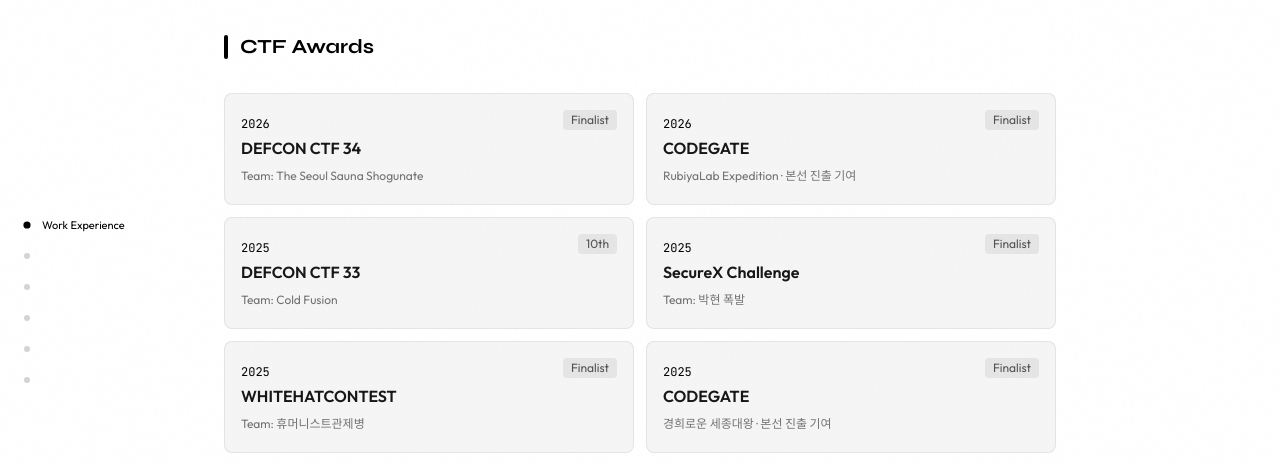
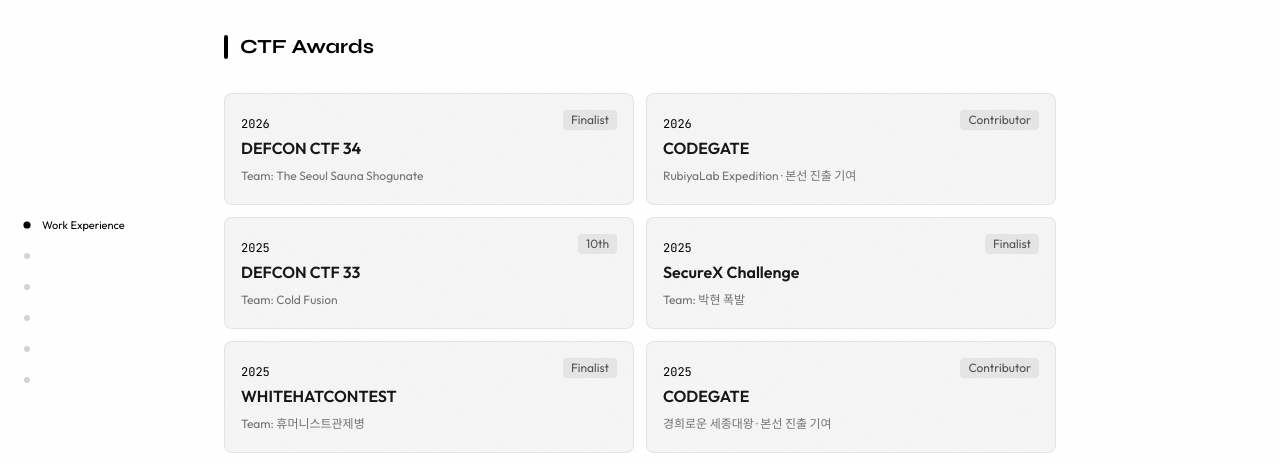
Before and after one commit to filime/filime.github.io, a Jekyll site: the page built from index.html, in a window 1280 px wide and 900 px high, scrolled down 988 px. Shown: the part 148-612 px from the top of the window. Built offline with Jekyll 4.4.1, drawn with Linux system fonts in a browser that asks for light colours.

Commit message:
Update Codegate contribution labels

```diff
--- a/index.html
+++ b/index.html
@@ -92,11 +92,11 @@
     <h2 id="ctf-title" class="resume-heading"><span></span>CTF Awards</h2>
     <div class="award-grid">
       <article class="award-card"><div class="award-head"><div><span class="award-year">2026</span><h3>DEFCON CTF 34</h3></div><span class="award-badge">Finalist</span></div><p>Team: The Seoul Sauna Shogunate</p></article>
-      <article class="award-card"><div class="award-head"><div><span class="award-year">2026</span><h3>CODEGATE</h3></div><span class="award-badge">Finalist</span></div><p>RubiyaLab Expedition · 본선 진출 기여</p></article>
+      <article class="award-card"><div class="award-head"><div><span class="award-year">2026</span><h3>CODEGATE</h3></div><span class="award-badge">Contributor</span></div><p>RubiyaLab Expedition · 본선 진출 기여</p></article>
       <article class="award-card"><div class="award-head"><div><span class="award-year">2025</span><h3>DEFCON CTF 33</h3></div><span class="award-badge">10th</span></div><p>Team: Cold Fusion</p></article>
       <article class="award-card"><div class="award-head"><div><span class="award-year">2025</span><h3>SecureX Challenge</h3></div><span class="award-badge">Finalist</span></div><p>Team: 박현 폭발</p></article>
       <article class="award-card"><div class="award-head"><div><span class="award-year">2025</span><h3>WHITEHATCONTEST</h3></div><span class="award-badge">Finalist</span></div><p>Team: 휴머니스트관제병</p></article>
-      <article class="award-card"><div class="award-head"><div><span class="award-year">2025</span><h3>CODEGATE</h3></div><span class="award-badge">Finalist</span></div><p>경희로운 세종대왕 · 본선 진출 기여</p></article>
+      <article class="award-card"><div class="award-head"><div><span class="award-year">2025</span><h3>CODEGATE</h3></div><span class="award-badge">Contributor</span></div><p>경희로운 세종대왕 · 본선 진출 기여</p></article>
       <article class="award-card"><div class="award-head"><div><span class="award-year">2024</span><h3>HSPACE Partners League</h3></div><span class="award-badge">3rd</span></div><p>Team: SecurityFactorial</p></article>
       <article class="award-card"><div class="award-head"><div><span class="award-year">2024</span><h3>TS 보안 허점을 찾아라</h3></div><span class="award-badge">장려상</span></div><p>Team: 철강회사2</p></article>
       <article class="award-card"><div class="award-head"><div><span class="award-year">2024</span><h3>CCE</h3></div><span class="award-badge">Finalist</span></div><p>일반부문</p></article>
```
